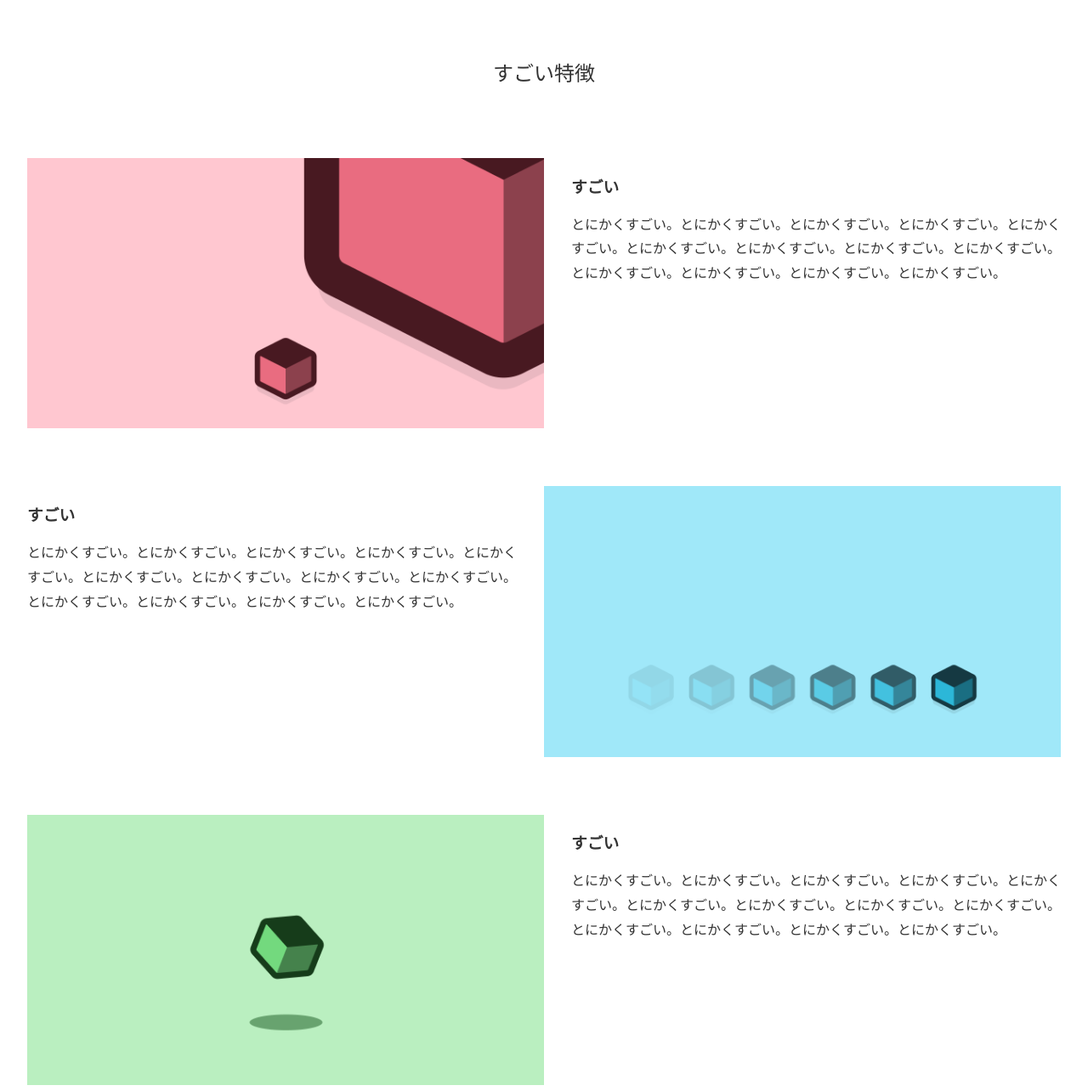
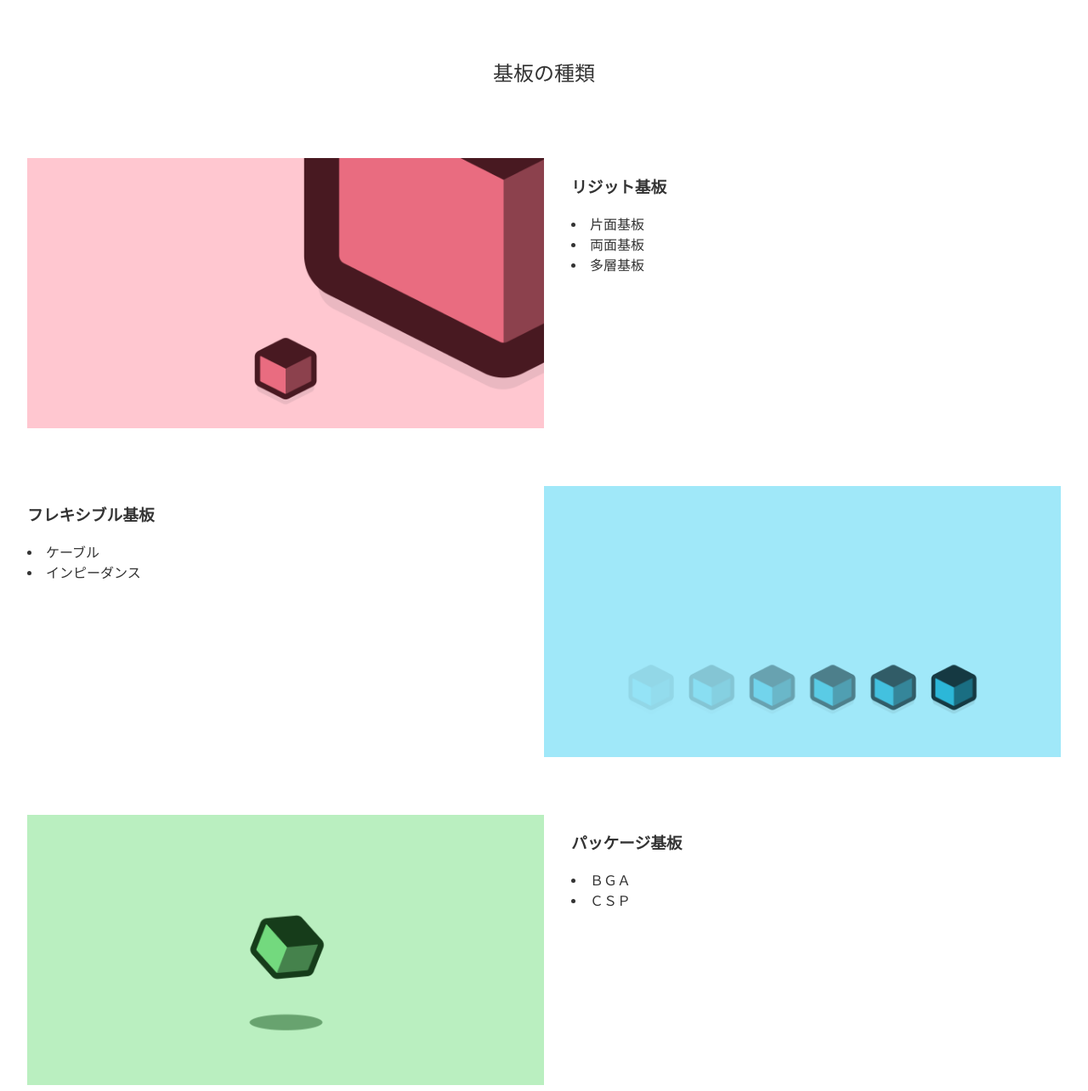
Before and after one commit to ijilbayartolya/toprotechno.github.io, a plain HTML site: page index.html in a window 1280 px wide. Shown: the part 402-1686 px from the top of the page at 85% size. Drawn offline with Linux system fonts and the light colour scheme.

Commit message:
Add files via upload

```diff
--- a/index.html
+++ b/index.html
@@ -11,8 +11,8 @@
   <header>
     <div class="container">
       <div class="info">
-        <h1>すごいアプリ</h1>
-        <p>ウルトラすごい最高なアプリです</p>
+        <h1>自動設計プラットフォーム</h1>
+        <p>トープロテクノサービス株式会社</p>
         <a href ="" class="btn">ダウンロード</a>
       </div>
       <div class="pic">
@@ -22,16 +22,18 @@
   </header>
 
   <section class="features">
-    <h1>すごい特徴</h1>
+    <h1>基板の種類</h1>
     <div class="container">
       <section>
         <div class="pic">
           <img src="img/feature1.png">
         </div>
         <div class="info">
-          <h1>すごい</h1>
+          <h1>リジット基板</h1>
           <p>
-            とにかくすごい。とにかくすごい。とにかくすごい。とにかくすごい。とにかくすごい。とにかくすごい。とにかくすごい。とにかくすごい。とにかくすごい。とにかくすごい。とにかくすごい。とにかくすごい。とにかくすごい。
+            <li>片面基板</li>
+            <li>両面基板</li>
+            <li>多層基板</li>
           </p>
         </div>
       </section>
@@ -41,9 +43,10 @@
           <img src="img/feature2.png">
           </div>
           <div class="info">
-            <h1>すごい</h1>
+            <h1>フレキシブル基板</h1>
             <p>
-              とにかくすごい。とにかくすごい。とにかくすごい。とにかくすごい。とにかくすごい。とにかくすごい。とにかくすごい。とにかくすごい。とにかくすごい。とにかくすごい。とにかくすごい。とにかくすごい。とにかくすごい。
+              <li>ケーブル</li>
+              <li>インピーダンス</li>
             </p>
           </div>
         </section>
@@ -53,9 +56,10 @@
             <img src="img/feature3.png">
           </div>
           <div class="info">
-            <h1>すごい</h1>
+            <h1>パッケージ基板</h1>
             <p>
-              とにかくすごい。とにかくすごい。とにかくすごい。とにかくすごい。とにかくすごい。とにかくすごい。とにかくすごい。とにかくすごい。とにかくすごい。とにかくすごい。とにかくすごい。とにかくすごい。とにかくすごい。
+              <li>ＢＧＡ</li>
+              <li>ＣＳＰ</li>
             </p>
           </div>
       </section>
```
